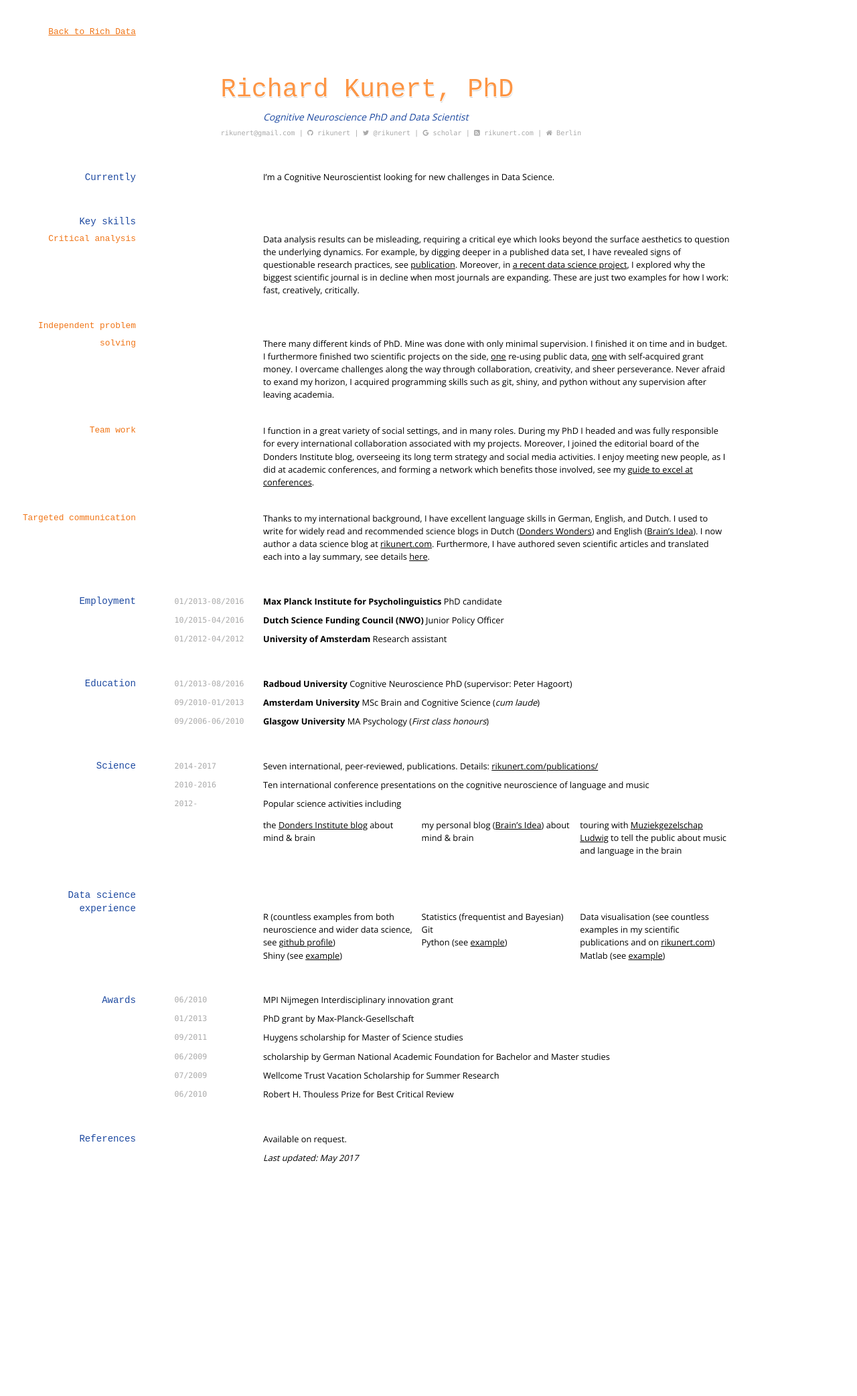
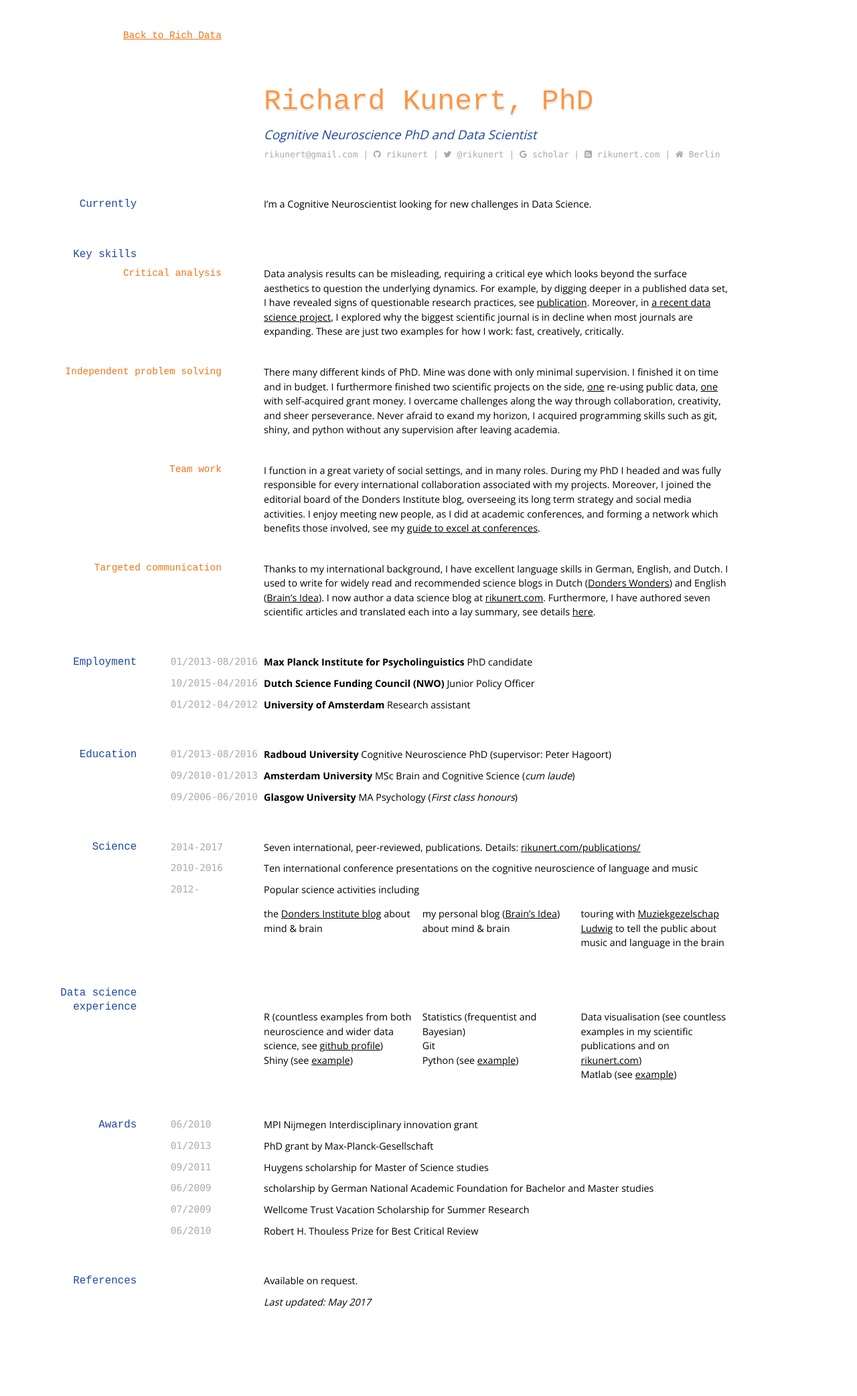
Before and after one commit to rikunert/rikunert.github.io, a Jekyll site: the page built from cv.md, in a window 1280 px wide. Shown: the whole page at 67% size. Built offline with Jekyll 4.4.1, drawn with Linux system fonts in a browser that asks for light colours; nearby versions of some CDN libraries; before the commit the page ends 1854 px from its top, so only the background shows below that.

Commit message:
increased font size in cv

```diff
--- a/cv/cv-screen.css
+++ b/cv/cv-screen.css
@@ -54,7 +54,7 @@ table {
 
 body {
 	font: normal normal 400;
-	font-size: 80%;
+	font-size: 90%;
 	line-height: 1.5em;
 	/* font-family: Verdana, sans-serif; */
 	font-family: "Open sans", sans-serif;
@@ -72,14 +72,14 @@ p {
 
 code {
 	font: normal normal;
-	font-size: 90%;
+	font-size: 100%;
 	font-family: Menlo, monospace, sans-serif;
 	color: #aaa;
 }
 
 p code {
 	position: absolute;
-	left: -19%;
+	left: -20%;
 }
 
 
@@ -118,7 +118,7 @@ h1 {
 	line-height: 1em;
 	position: relative;
 	margin-top: 2em;
-	left: 25%;
+	left: 30%;
 	/* padding: .1rem 1rem; */
   text-shadow: 1px 1px #fff,
       					1px 2px #ccc;
@@ -128,7 +128,7 @@ h1+p {
 	/*subtitle*/
 	color: #1D49A0;
 	font-style: italic;
-	font-size: 110%;
+	font-size: 130%;
 	line-height: 2em;
 	margin-top: 0.5em;
 	margin-bottom: 0em !important;
@@ -152,7 +152,7 @@ h3 {
 	position: relative;
 	top: 1.7em;
 	text-align: right;
-	width: 15%;
+	width: 25%;
 }
 
 a {
@@ -167,10 +167,10 @@ a:hover {
 #webaddress {
 	margin-top: 0em;
 	position: relative;
-  margin-left: 25%;
+  margin-left: 30%;
 	color: #aaa;
 	font-family: Menlo,monospace,sans-serif;
-	font-size: 80%;
+	font-size: 90%;
 }
 
 #webaddress a {
```
Also changed, not shown: cv.md (+1 -1 lines).
